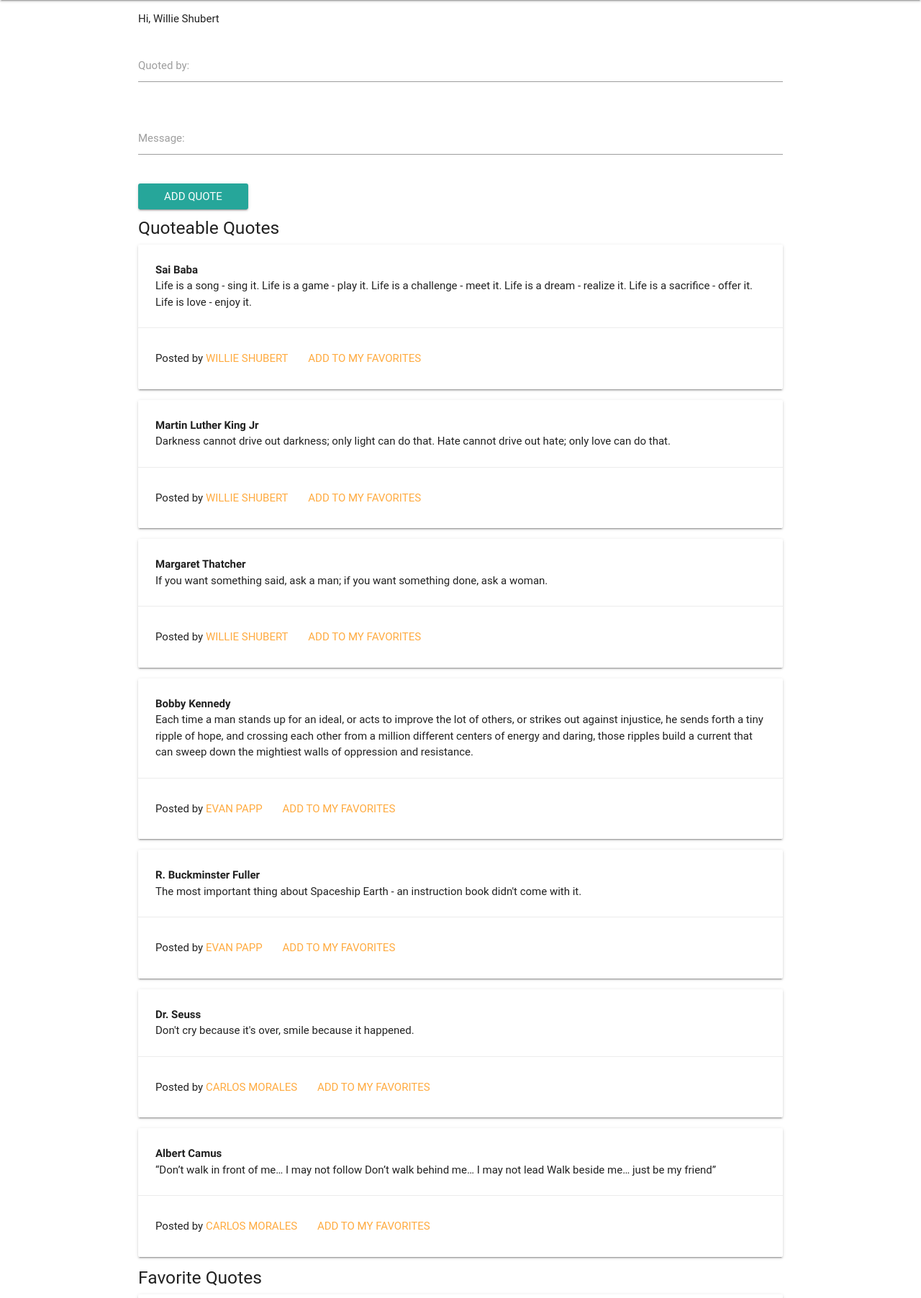
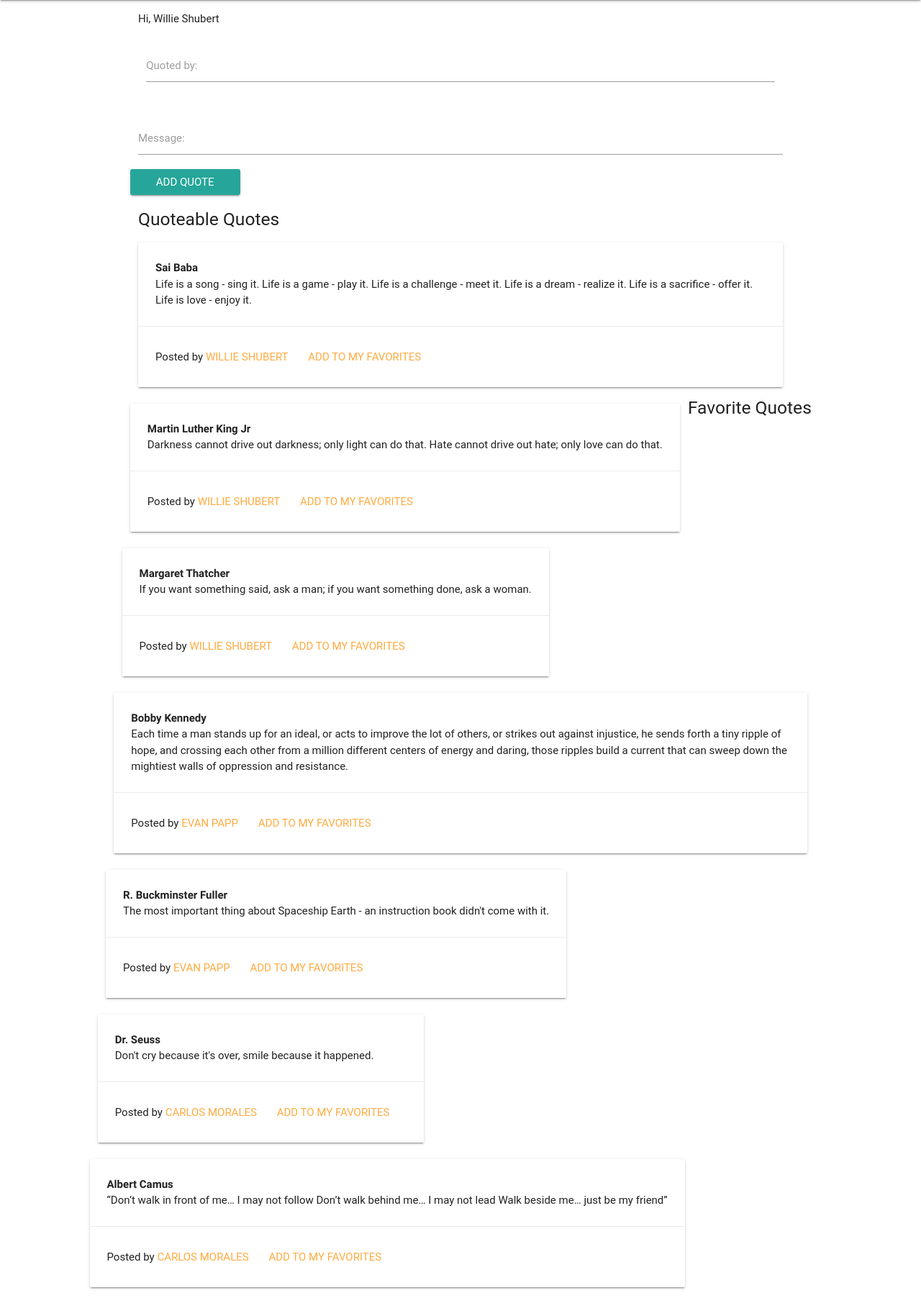
Before and after one commit to WillieShubert/python_belt_3, a Django app: template apps/belt/templates/belt/quoteboard.html in a window 1280 px wide. Shown: the part 64-1868 px from the top of the page at 72% size. Run offline with Django 3.2, Linux system fonts and the light colour scheme; the template is opened without the code that fills it: values that come from a table or form of the project are taken from there, others are empty; data comes from the database, SQL or seed files in the repository; parts of the project's set-up code (start-up, migrations or seed data) failed here and were passed over; some libraries are stand-ins or nearby versions; some web fonts are replaced.

Commit message:
Passed the belt

```diff
--- a/apps/belt/templates/belt/quoteboard.html
+++ b/apps/belt/templates/belt/quoteboard.html
@@ -25,9 +25,9 @@
         {% endfor %}
         </ul>
         {% endif %}
+          <div class="row">
             <form action="/process_quote" class="col s12" method="POST">
               {% csrf_token %}
-          <div class="row">
             <div class="input-field col s12">
               <input id="quote_by" type="text" class="validate" name="quote_by">
               <label for="quote_by">Quoted by:</label>
@@ -38,12 +38,14 @@
               <label for="message">Message:</label>
               <input id="message" type="text" class="validate" name="message">
             </div>
-          </div>
+
             <input type="submit" value="Add Quote" class="waves-effect waves-light btn">
           </form>
+          </div>
         <h5>Quoteable Quotes</h5>
         {% for quote in quotes %}
-        <div class="col s12 m7">
+        <div class="row">
+          <div class="col 6">
             <div class="card horizontal">
                 <div class="card-stacked">
                   <div class="card-content">
@@ -61,10 +63,11 @@
                 </div>
             </div>
          </div>
+
          {% endfor %}
          <h5>Favorite Quotes</h5>
         {% for fav_quote in fav_quotes %}
-        <div class="col s12 m7">
+        <div class="col s6">
           <div class="card horizontal">
               <div class="card-stacked">
                 <div class="card-content">
@@ -77,6 +80,7 @@
               </div>
             </div>
          </div>
+
          {% endfor %}
       </div>      <!-- this closes the container -->
   </body>
```
Lines whose indentation alone changed are shown as unchanged.
